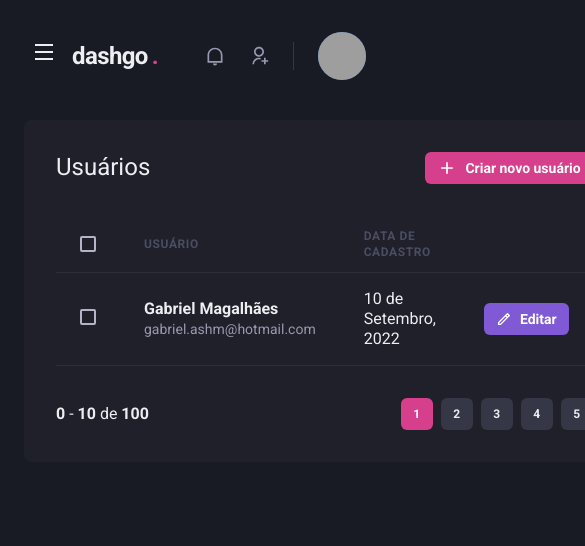
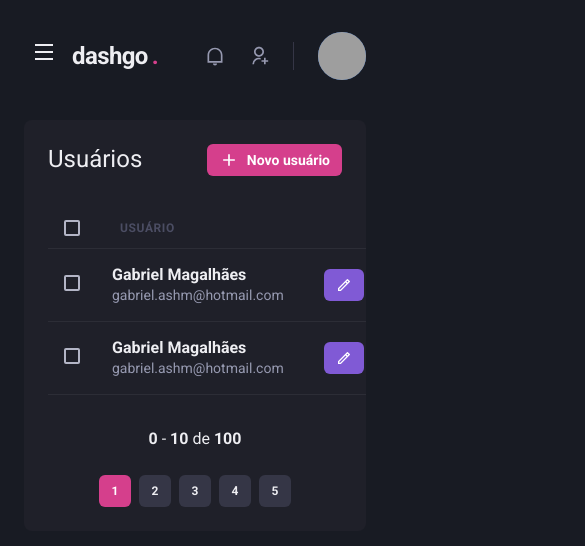
Before and after one commit to magaliais/Dashgo, a Next.js app: page /users in a window 390 px wide. Shown: the top 546 px of the page, 585 px wide, since content can reach past the window. Built offline with nearby package versions, Linux system fonts and the light colour scheme; grey boxes are pictures that could not be loaded.

Commit message:
👌 IMPROVE: responsive users list

```diff
--- a/src/components/Pagination/index.tsx
+++ b/src/components/Pagination/index.tsx
@@ -4,7 +4,7 @@ import { PaginationItem } from "./PaginationItem";
 export function Pagination() {
   return (
     <Stack
-      direction="row"
+      direction={["column", "row"]}
       mt="8"
       justify="space-between"
       align="center"
--- a/src/pages/users/index.tsx
+++ b/src/pages/users/index.tsx
@@ -1,10 +1,15 @@
-import { Box, Button, Checkbox, Flex, Heading, Icon, Table, Tbody, Td, Text, Th, Thead, Tr } from "@chakra-ui/react";
+import { Box, Button, Checkbox, Flex, Heading, Icon, Table, Tbody, Td, Text, Th, Thead, Tr, useBreakpointValue } from "@chakra-ui/react";
 import { RiAddLine, RiPencilLine } from "react-icons/ri";
 import { Header } from "../../components/Header";
 import { Pagination } from "../../components/Pagination";
 import { Sidebar } from "../../components/Sidebar";
 
 export default function UserList() {
+  const isWideVersion = useBreakpointValue({
+    base: false,
+    lg: true,
+  });
+
   return (
     <Box>
       <Header />
@@ -12,7 +17,7 @@ export default function UserList() {
       <Flex w="100%" my="6" maxW={1480} mx="auto" px="6">
         <Sidebar />
 
-        <Box flex="1" borderRadius="8" bg="gray.800" p="8">
+        <Box flex="1" borderRadius="8" bg="gray.800" p={["6", "8"]} overflowX="auto">
           <Flex mb="8" justify="space-between" align="center">
             <Heading size="lg" fontWeight="normal">
               Usuários
@@ -26,27 +31,27 @@ export default function UserList() {
               leftIcon={<Icon as={RiAddLine} fontSize="20" />}
               cursor="pointer"
             >
-              Criar novo usuário
+              Novo usuário
             </Button>
           </Flex>
 
           <Table colorScheme="whiteAlpha">
             <Thead>
               <Tr>
-                <Th px="6" color="gray.300" w="8">
+                <Th px={["4", "4", "6"]} color="gray.300" w="8">
                   <Checkbox colorScheme="pink" />
                 </Th>
                 <Th>Usuário</Th>
-                <Th>Data de cadastro</Th>
+                {isWideVersion && <Th>Data de cadastro</Th>}
                 <Th w="8"></Th>
               </Tr>
             </Thead>
             <Tbody>
               <Tr>
-                <Td px="6">
+                <Td px={["4", "4", "6"]}>
                   <Checkbox colorScheme="pink" />
                 </Td>
-                <Td px="6">
+                <Td px={["4", "4", "6"]}>
                   <Box>
                     <Text fontWeight="bold">Gabriel Magalhães</Text>
                     <Text fontSize="sm" color="gray.300">
@@ -54,7 +59,7 @@ export default function UserList() {
                     </Text>
                   </Box>
                 </Td>
-                <Td>10 de Setembro, 2022</Td>
+                {isWideVersion && <Td>10 de Setembro, 2022</Td>}
                 <Td>
                   <Button
                     as="a"
@@ -62,9 +67,37 @@ export default function UserList() {
                     fontSize="sm"
                     colorScheme="purple"
                     leftIcon={<Icon as={RiPencilLine} fontSize="16" />}
+                    iconSpacing={isWideVersion ? "2" : "0"}
                     cursor="pointer"
                   >
-                    Editar
+                    {isWideVersion ? "Editar" : ""}
+                  </Button>
+                </Td>
+              </Tr>
+              <Tr>
+                <Td px={["4", "4", "6"]}>
+                  <Checkbox colorScheme="pink" />
+                </Td>
+                <Td px={["4", "4", "6"]}>
+                  <Box>
+                    <Text fontWeight="bold">Gabriel Magalhães</Text>
+                    <Text fontSize="sm" color="gray.300">
+                      gabriel.ashm@hotmail.com
+                    </Text>
+                  </Box>
+                </Td>
+                {isWideVersion && <Td>10 de Setembro, 2022</Td>}
+                <Td>
+                  <Button
+                    as="a"
+                    size="sm"
+                    fontSize="sm"
+                    colorScheme="purple"
+                    leftIcon={<Icon as={RiPencilLine} fontSize="16" />}
+                    iconSpacing={isWideVersion ? "2" : "0"}
+                    cursor="pointer"
+                  >
+                    {isWideVersion ? "Editar" : ""}
                   </Button>
                 </Td>
               </Tr>
```
